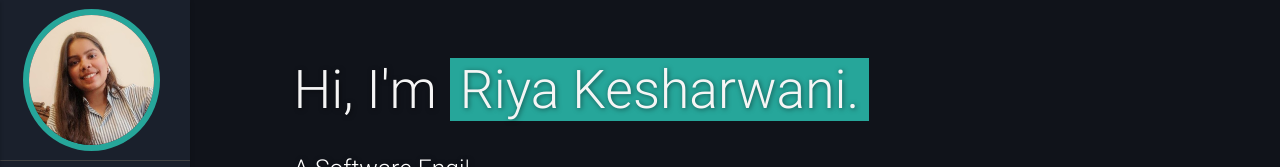
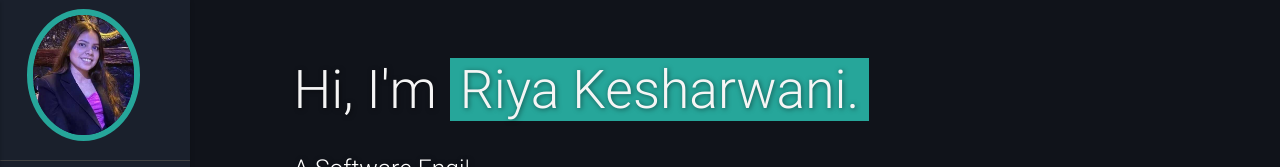
Before and after one commit to riya102002/Portfolio, a plain HTML site: page index.html in a window 1280 px wide. Shown: the top 167 px of the page. Drawn offline with nearby package versions, Linux system fonts and the light colour scheme.

Commit message:
Portfolio

```diff
--- a/assets/css/style.css
+++ b/assets/css/style.css
@@ -1,12 +1,12 @@
 .profile-pic {
   position: relative;
-  max-width: 130px;
-  max-height: 130px;
+  max-width: 150px;
+  max-height: 120px;
   width: auto;
   height: auto;
   overflow: hidden;
   margin: -31px;
-  margin-left: -7px;
+  margin-left: -3px;
   /* Changed: Border to be Teal */
   border: 6px solid #26A69A;
   border-radius: 50% !important;
--- a/index.html
+++ b/index.html
@@ -50,7 +50,7 @@
       <li class="logo">
         <a id="logo-container" aria-label="Navigate to the beginning of the page" href="#intro"
           class="brand-logo grey-blue-text">
-          <img src="./assets/img/myphoto.jpg" class="circle img-responsive profile-pic" alt="avatar">
+          <img src=".\assets\img\ProfilePhoto.jpg" class="circle img-responsive profile-pic" alt="avatar">
         </a>
       </li>
 
```
